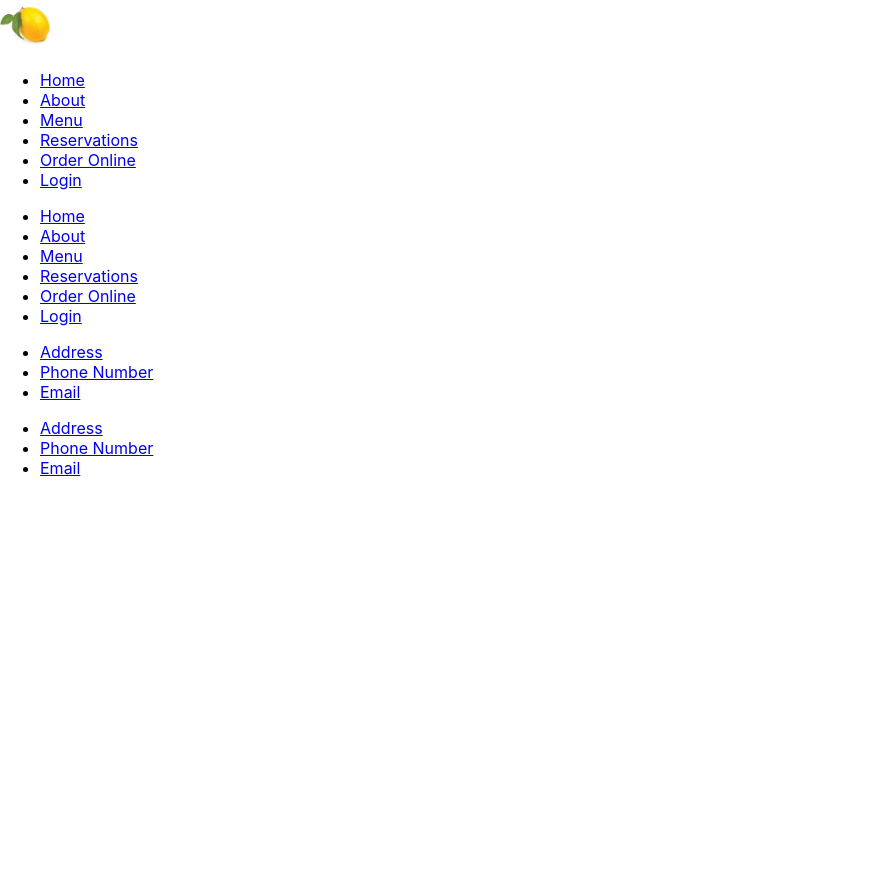
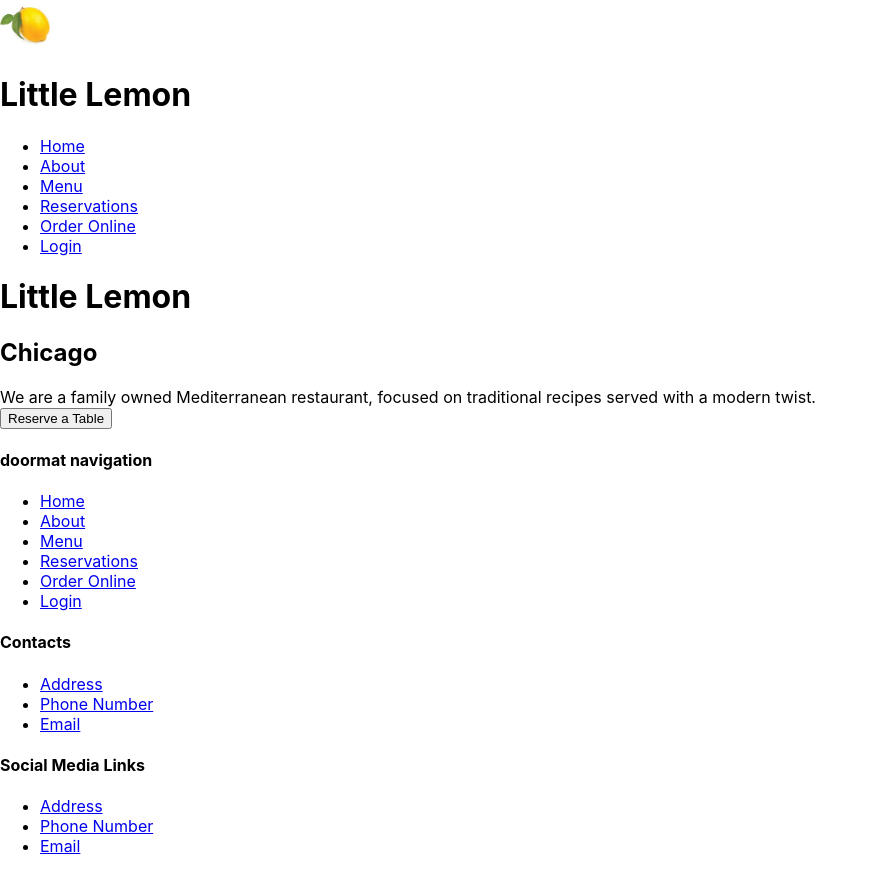
Before and after one commit to AmyK73/little-lemon-app, a React (Create React App) app: page / in a window 1280 px wide. Shown: the whole page, without its empty margins (0-878 px from the left). Before the commit the page ends 800 px from the top, so only its background shows below. Built offline with nearby package versions, Linux system fonts and the light colour scheme.

Commit message:
added code to main.js, added button

```diff
--- a/public/index.html
+++ b/public/index.html
@@ -7,10 +7,10 @@
     <meta name="theme-color" content="#000000" />
     <meta
       name="description"
-      content="Restaurant app"/>
-      <meta property="og:title" content="Little Lemon Restaurant"/>
-      <meta property="og:description" content="Family owned Mediterranean restaurant"/>
-      <meta property="og:image" content="emojione:lemon"
+      content="Restaurant app" />
+      <meta property="og:title" content="Little Lemon Restaurant" />
+      <meta property="og:description" content="Family owned Mediterranean restaurant" />
+      <meta property="og:image" content="littlelemonlogo.png" />
     <link rel="apple-touch-icon" href="%PUBLIC_URL%/logo192.png" />
     <!--
       manifest.json provides metadata used when your web app is installed on a
--- a/src/App.js
+++ b/src/App.js
@@ -10,6 +10,7 @@ export default function App() {
     <div>
     <Header />
     <Nav />
+    <Main />
     <Footer />
     </div>
   );
--- a/src/components/Footer.js
+++ b/src/components/Footer.js
@@ -2,7 +2,8 @@ import React from "react";
 
 export default function Footer() {
     return (
-            <>
+    <>
+    <h4>doormat navigation</h4>
             <ul>
             <li><a href="home.html">Home</a></li>
             <li><a href="about.html">About</a></li>
@@ -11,16 +12,18 @@ export default function Footer() {
             <li><a href="order.html">Order Online</a></li>
             <li><a href="login.html">Login</a></li>
         </ul>
+            <h4>Contacts</h4>
         <ul>
                 <li><a href="address.html">Address</a></li>
                 <li><a href="phone.html">Phone Number</a></li>
                 <li><a href="email.html">Email</a></li>
-            </ul>
-            <ul>
+        </ul>
+            <h4>Social Media Links</h4>
+        <ul>
                 <li><a href="address.html">Address</a></li>
                 <li><a href="phone.html">Phone Number</a></li>
                 <li><a href="email.html">Email</a></li>
-            </ul>
-            </>
+        </ul>
+    </>
     );
 }
--- a/src/components/Header.js
+++ b/src/components/Header.js
@@ -2,6 +2,9 @@ import React from 'react';
 
 export default function Header() {
     return (
+        <>
         <img src="littlelemonlogo.png" alt="lemon" width="50" height="50"></img>
+        <h1>Little Lemon</h1>
+        </>
     );
 }
--- a/src/components/Main.js
+++ b/src/components/Main.js
@@ -1,11 +1,13 @@
 import React from "react";
 
-function Main () {
+export default function Main() {
     return(
-        <Main hi />
+        <>
+        <h1>Little Lemon</h1>
+        <h2>Chicago</h2>
+        <section>We are a family owned Mediterranean restaurant, focused on traditional recipes served with a modern twist.</section>
+        <button>Reserve a Table</button>
+        </>
 
     );
-};
-
-
-export default Main;
+}
```
